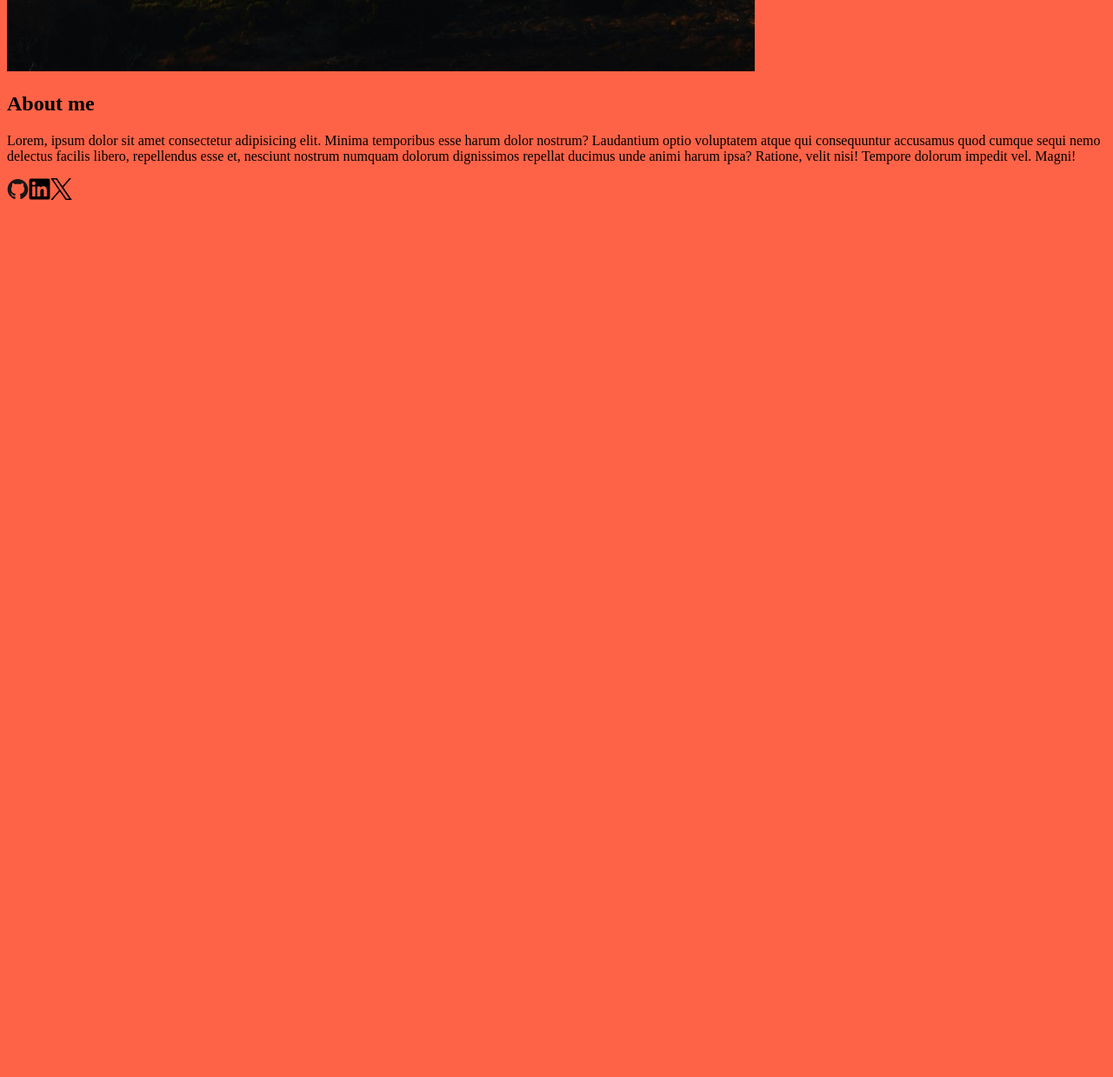
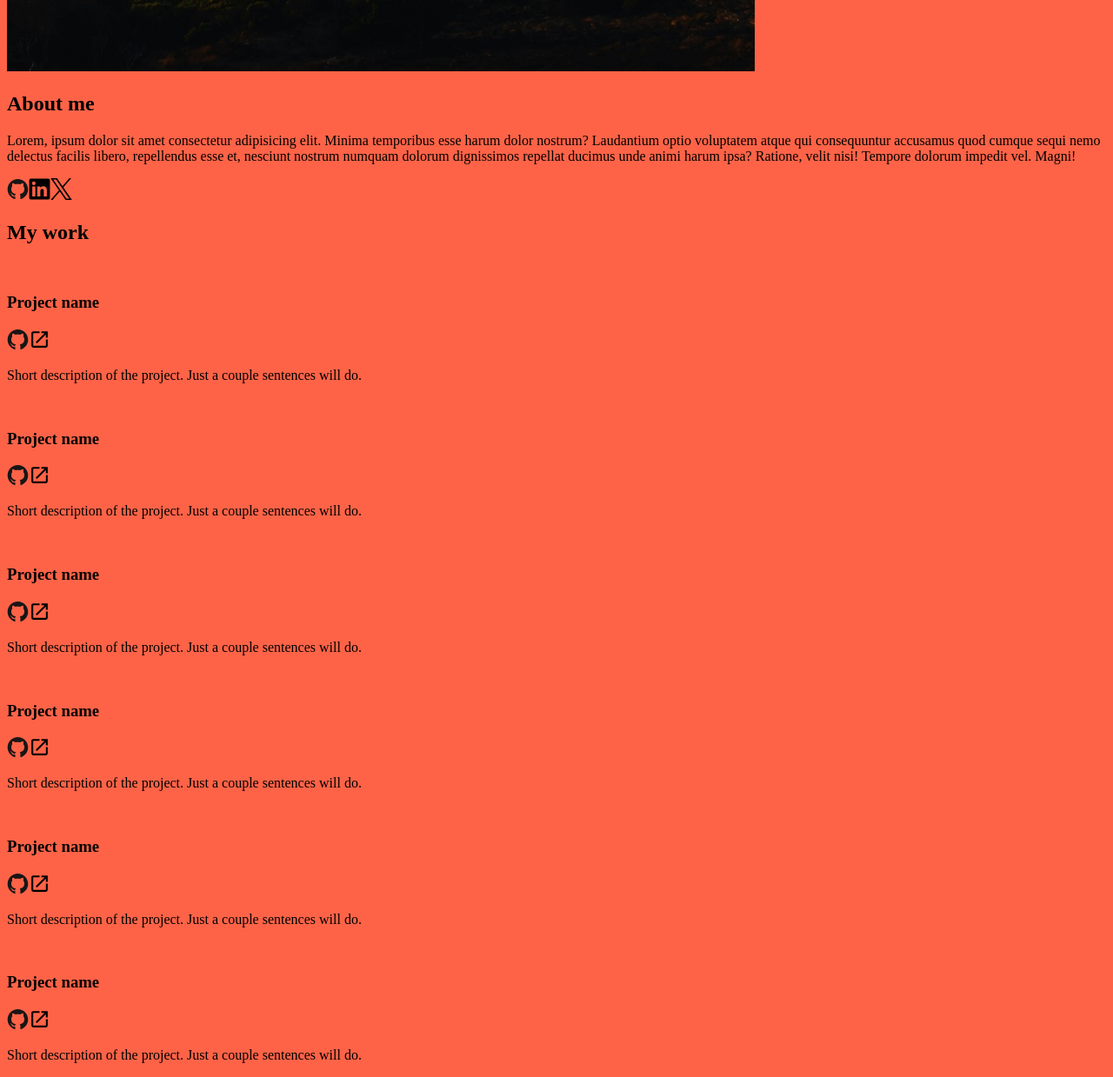
Before and after one commit to py-code314/homepage-odin, a plain HTML site: page index.html in a window 1280 px wide. Shown: the part 1283-2522 px from the top of the page at 87% size. Before the commit the page ends 1525 px from the top, so only its background shows below. Drawn offline with Linux system fonts and the light colour scheme.

Commit message:
feat: Add markup for projects section

```diff
--- a/index.html
+++ b/index.html
@@ -49,6 +49,143 @@
         </div>
       </section>
 
+      <section class="projects">
+        <h2 class="projects__heading">My work</h2>
+
+        <div class="project">
+          <div class="project__image-container">
+            <img src="" alt="" class="project__image" />
+          </div>
+          <div class="project__header">
+            <h3 class="project__name">Project name</h3>
+            <div class="project__links">
+              <img
+                src="./assets/images/github.svg"
+                alt=""
+                class="project__link-icon"
+                width="25" height="25" /><img
+                src="./assets/images/new-link.svg"
+                alt=""
+                class="project__link-icon"
+                width="25" height="25" />
+            </div>
+            <p class="project__description">
+              Short description of the project. Just a couple sentences will do.
+            </p>
+          </div>
+        </div>
+        <div class="project">
+          <div class="project__image-container">
+            <img src="" alt="" class="project__image" />
+          </div>
+          <div class="project__header">
+            <h3 class="project__name">Project name</h3>
+            <div class="project__links">
+              <img
+                src="./assets/images/github.svg"
+                alt=""
+                class="project__link-icon"
+                width="25" height="25" /><img
+                src="./assets/images/new-link.svg"
+                alt=""
+                class="project__link-icon"
+                width="25" height="25" />
+            </div>
+            <p class="project__description">
+              Short description of the project. Just a couple sentences will do.
+            </p>
+          </div>
+        </div>
+        <div class="project">
+          <div class="project__image-container">
+            <img src="" alt="" class="project__image" />
+          </div>
+          <div class="project__header">
+            <h3 class="project__name">Project name</h3>
+            <div class="project__links">
+              <img
+                src="./assets/images/github.svg"
+                alt=""
+                class="project__link-icon"
+                width="25" height="25" /><img
+                src="./assets/images/new-link.svg"
+                alt=""
+                class="project__link-icon"
+                width="25" height="25" />
+            </div>
+            <p class="project__description">
+              Short description of the project. Just a couple sentences will do.
+            </p>
+          </div>
+        </div>
+        <div class="project">
+          <div class="project__image-container">
+            <img src="" alt="" class="project__image" />
+          </div>
+          <div class="project__header">
+            <h3 class="project__name">Project name</h3>
+            <div class="project__links">
+              <img
+                src="./assets/images/github.svg"
+                alt=""
+                class="project__link-icon"
+                width="25" height="25" /><img
+                src="./assets/images/new-link.svg"
+                alt=""
+                class="project__link-icon"
+                width="25" height="25" />
+            </div>
+            <p class="project__description">
+              Short description of the project. Just a couple sentences will do.
+            </p>
+          </div>
+        </div>
+        <div class="project">
+          <div class="project__image-container">
+            <img src="" alt="" class="project__image" />
+          </div>
+          <div class="project__header">
+            <h3 class="project__name">Project name</h3>
+            <div class="project__links">
+              <img
+                src="./assets/images/github.svg"
+                alt=""
+                class="project__link-icon"
+                width="25" height="25" /><img
+                src="./assets/images/new-link.svg"
+                alt=""
+                class="project__link-icon"
+                width="25" height="25" />
+            </div>
+            <p class="project__description">
+              Short description of the project. Just a couple sentences will do.
+            </p>
+          </div>
+        </div>
+        <div class="project">
+          <div class="project__image-container">
+            <img src="" alt="" class="project__image" />
+          </div>
+          <div class="project__header">
+            <h3 class="project__name">Project name</h3>
+            <div class="project__links">
+              <img
+                src="./assets/images/github.svg"
+                alt=""
+                class="project__link-icon"
+                width="25" height="25" /><img
+                src="./assets/images/new-link.svg"
+                alt=""
+                class="project__link-icon"
+                width="25" height="25" />
+            </div>
+            <p class="project__description">
+              Short description of the project. Just a couple sentences will do.
+            </p>
+          </div>
+        </div>
+      </section>
+
 
     </main>
   </body>
```
